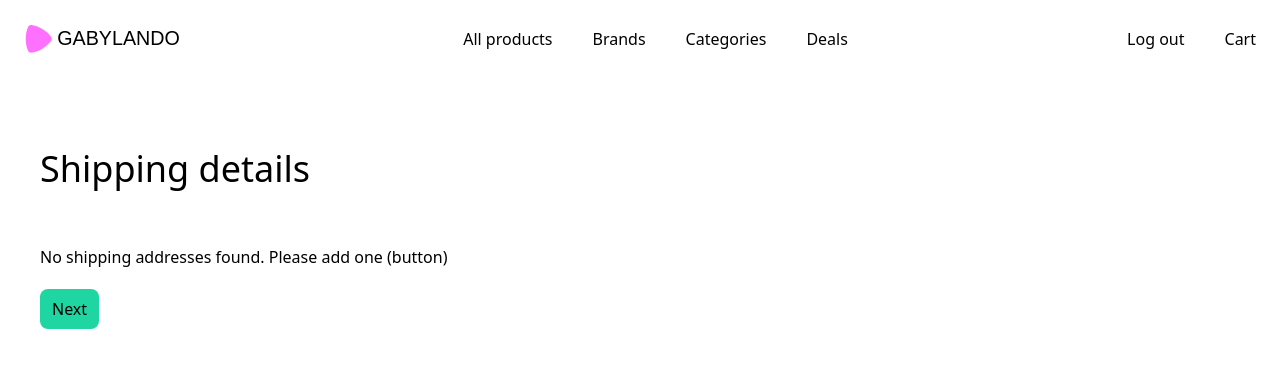
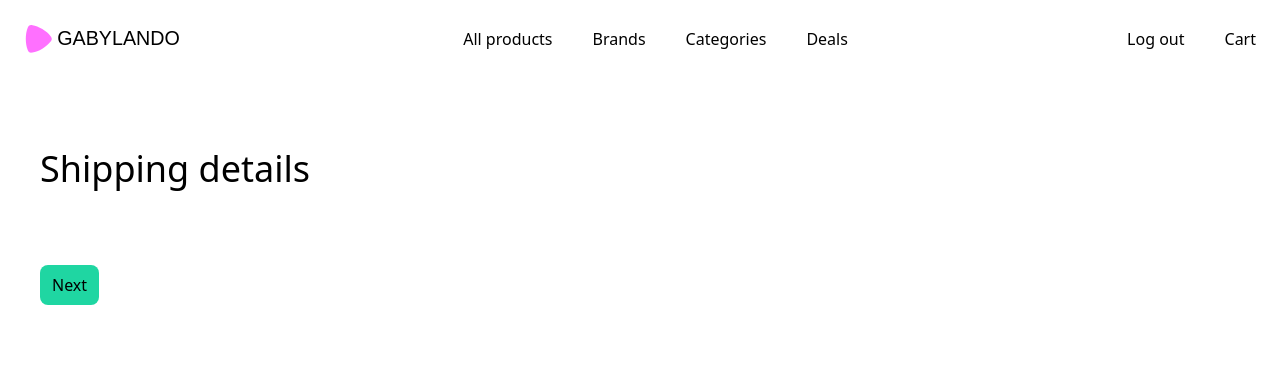
Before and after one commit to gwassing/ecommerce-platform, a Django app: page /checkout/address/ in a window 1280 px wide. Shown: the top 368 px of the page. Run offline with Django 5.2, Linux system fonts and the light colour scheme; the visitor is signed in with stand-in values (Sample User, id 1).

Commit message:
Render shipping details from form, not database

```diff
--- a/checkout/templates/checkout/checkout_address.html
+++ b/checkout/templates/checkout/checkout_address.html
@@ -3,12 +3,12 @@
     <h2 class="text-4xl mb-14">Shipping details</h2>
     <form method="POST">
         {% csrf_token %}
-        {% if shipping_addresses %}
-            {% for address in shipping_addresses %}
+        {% for address in form.fields.shipping_details.queryset %}
             <label class="flex gap-x-5 items-center mb-12">
                 <input type="radio"
                        name="shipping_details"
-                           value="{{ address.pk }}">
+                       value="{{ address.pk }}"
+                       id="id_shipping_details_{{ forloop.counter0 }}">
                 <div>
                     <div>{{ address.first_name }} {{ address.last_name }}</div>
                     <div>{{ address.address }}</div>
@@ -16,9 +16,6 @@
                 </div>
             </label>
         {% endfor %}
-        {% else %}
-            <p>No shipping addresses found. Please add one (button)</p>
-        {% endif %}
         <button type="submit" class="button mt-5">
             Next
         </button>
--- a/checkout/views.py
+++ b/checkout/views.py
@@ -38,11 +38,6 @@ class CheckoutShippingDetailsSelectView(LoginRequiredMixin, generic.FormView):
         kwargs['user'] = self.request.user
         return kwargs
 
-    def get_context_data(self, **kwargs):
-        return super().get_context_data(**kwargs) | {
-            'shipping_addresses': ShippingDetails.objects.filter(user=self.request.user)
-        }
-
     def form_valid(self, form):
         selected_address = form.cleaned_data['shipping_details']
         # Save to Django session
```
Lines whose indentation alone changed are shown as unchanged.
